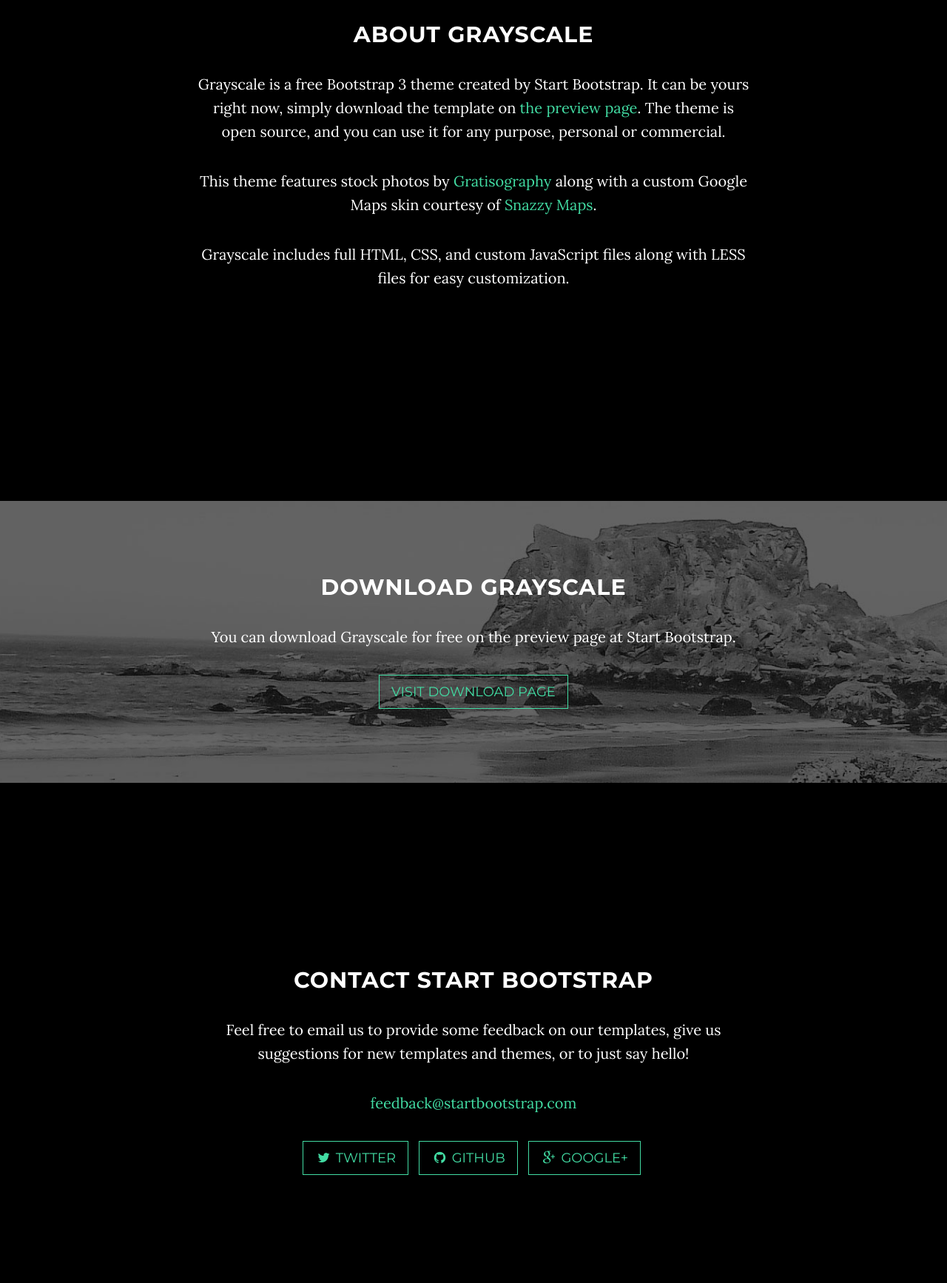
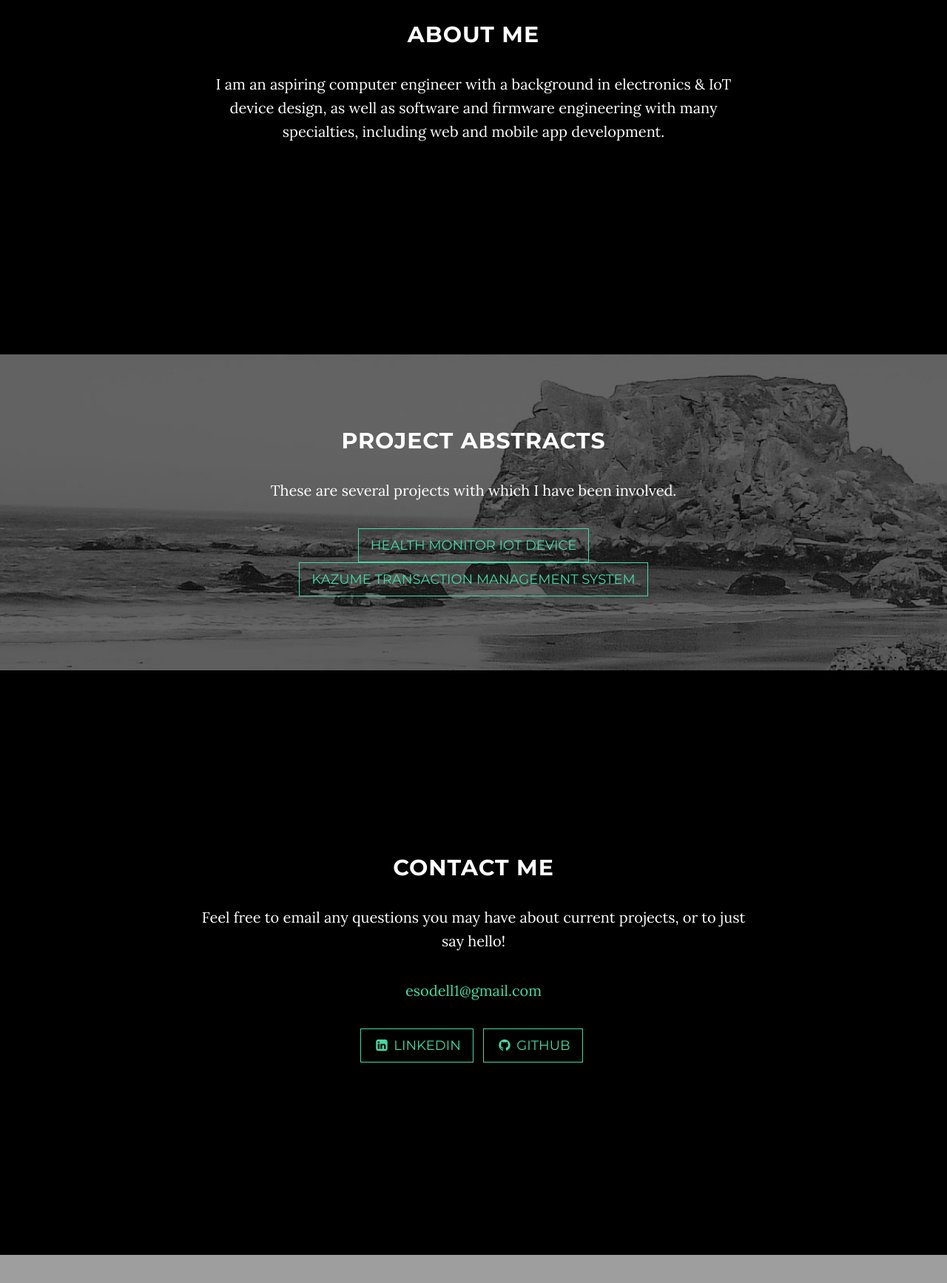
Before and after one commit to esodell1/esodell1.github.io, a plain HTML site: page index.html in a window 1280 px wide. Shown: the part 1020-2754 px from the top of the page at 74% size. Drawn offline with Linux system fonts and the light colour scheme; some packages are replaced by stand-ins of ours; grey boxes are pictures that could not be loaded.

Commit message:
Fixed template design

```diff
--- a/css/grayscale.css
+++ b/css/grayscale.css
@@ -175,7 +175,7 @@
     }
 
     .intro .intro-body .brand-heading {
-        font-size: 100px;
+        font-size: 60px;
     }
 
     .intro .intro-body .intro-text {
@@ -261,11 +261,11 @@
     padding-top: 100px;
 }
 
-.download-section {
+.projects-section {
     width: 100%;
     padding: 50px 0;
     color: #fff;
-    background: url(../img/downloads-bg.jpg) no-repeat center center scroll;
+    background: url(../img/projects-bg.jpg) no-repeat center center scroll;
     background-color: #000;
     -webkit-background-size: cover;
     -moz-background-size: cover;
@@ -284,7 +284,7 @@
         padding-top: 250px;
     }
 
-    .download-section {
+    .projects-section {
         padding: 100px 0;
     }
 
--- a/index.html
+++ b/index.html
@@ -41,7 +41,7 @@
         <i class="fa fa-bars"></i>
       </button>
       <a class="navbar-brand page-scroll" href="#page-top">
-                    <i class="fa fa-play-circle"></i>  <span class="light">Start</span> Bootstrap
+        <i class="fa fa-play-circle"></i> <span class="light">Eric</span> Odell
       </a>
     </div>
 
@@ -56,7 +56,7 @@
           <a class="page-scroll" href="#about">About</a>
         </li>
         <li>
-                        <a class="page-scroll" href="#download">Download</a>
+          <a class="page-scroll" href="#projects">Projects</a>
         </li>
         <li>
           <a class="page-scroll" href="#contact">Contact</a>
@@ -74,8 +74,8 @@
     <div class="container">
       <div class="row">
         <div class="col-md-8 col-md-offset-2">
-                        <h1 class="brand-heading">Grayscale</h1>
-                        <p class="intro-text">A free, responsive, one page Bootstrap theme.<br>Created by Start Bootstrap.</p>
+          <h1 class="brand-heading">Computer Engineer</h1>
+          <p class="intro-text">Software Engineering<br>Hardware Design & Test</p>
           <a href="#about" class="btn btn-circle page-scroll">
             <i class="fa fa-angle-double-down animated"></i>
           </a>
@@ -89,22 +89,24 @@
 <section id="about" class="container content-section text-center">
   <div class="row">
     <div class="col-lg-8 col-lg-offset-2">
-                <h2>About Grayscale</h2>
-                <p>Grayscale is a free Bootstrap 3 theme created by Start Bootstrap. It can be yours right now, simply download the template on <a href="http://startbootstrap.com/template-overviews/grayscale/">the preview page</a>. The theme is open source, and you can use it for any purpose, personal or commercial.</p>
-                <p>This theme features stock photos by <a href="http://gratisography.com/">Gratisography</a> along with a custom Google Maps skin courtesy of <a href="http://snazzymaps.com/">Snazzy Maps</a>.</p>
-                <p>Grayscale includes full HTML, CSS, and custom JavaScript files along with LESS files for easy customization.</p>
+      <h2>About Me</h2>
+      <p>I am an aspiring computer engineer with a background in electronics & IoT device design, as well as software
+        and firmware engineering with many specialties, including web and mobile app development.</p>
     </div>
   </div>
 </section>
 
 <!-- Download Section -->
-    <section id="download" class="content-section text-center">
-        <div class="download-section">
+<section id="projects" class="content-section text-center">
+  <div class="projects-section">
     <div class="container">
       <div class="col-lg-8 col-lg-offset-2">
-                    <h2>Download Grayscale</h2>
-                    <p>You can download Grayscale for free on the preview page at Start Bootstrap.</p>
-                    <a href="http://startbootstrap.com/template-overviews/grayscale/" class="btn btn-default btn-lg">Visit Download Page</a>
+        <h2>Project Abstracts</h2>
+        <p>These are several projects with which I have been involved.</p>
+        <div class="row">
+          <a href="#" class="btn btn-default btn-lg">Health Monitor IoT Device</a>
+          <a href="#" class="btn btn-default btn-lg">Kazume Transaction Management System</a>
+        </div>
       </div>
     </div>
   </div>
@@ -114,19 +116,18 @@
 <section id="contact" class="container content-section text-center">
   <div class="row">
     <div class="col-lg-8 col-lg-offset-2">
-                <h2>Contact Start Bootstrap</h2>
-                <p>Feel free to email us to provide some feedback on our templates, give us suggestions for new templates and themes, or to just say hello!</p>
-                <p><a href="mailto:feedback@startbootstrap.com">feedback@startbootstrap.com</a>
+      <h2>Contact Me</h2>
+      <p>Feel free to email any questions you may have about current projects, or to just say hello!</p>
+      <p><a href="mailto:esodell1@gmail.com">esodell1@gmail.com</a>
       </p>
       <ul class="list-inline banner-social-buttons">
         <li>
-                        <a href="https://twitter.com/SBootstrap" class="btn btn-default btn-lg"><i class="fa fa-twitter fa-fw"></i> <span class="network-name">Twitter</span></a>
+          <a href="https://www.linkedin.com/in/eric-odell-86300894" class="btn btn-default btn-lg"><i class="fa fa-linkedin-square fa-fw"></i>
+            <span class="network-name">LinkedIn</span></a>
         </li>
         <li>
-                        <a href="https://github.com/IronSummitMedia/startbootstrap" class="btn btn-default btn-lg"><i class="fa fa-github fa-fw"></i> <span class="network-name">Github</span></a>
-                    </li>
-                    <li>
-                        <a href="https://plus.google.com/+Startbootstrap/posts" class="btn btn-default btn-lg"><i class="fa fa-google-plus fa-fw"></i> <span class="network-name">Google+</span></a>
+          <a href="https://github.com/esodell1" class="btn btn-default btn-lg"><i
+              class="fa fa-github fa-fw"></i> <span class="network-name">Github</span></a>
         </li>
       </ul>
     </div>
@@ -139,7 +140,7 @@
 <!-- Footer -->
 <footer>
   <div class="container text-center">
-            <p>Copyright &copy; Your Website 2014</p>
+    <p>Eric Odell - 2016</p>
   </div>
 </footer>
 
@@ -153,7 +154,8 @@
 <script src="js/jquery.easing.min.js"></script>
 
 <!-- Google Maps API Key - Use your own API key to enable the map feature. More information on the Google Maps API can be found at https://developers.google.com/maps/ -->
-    <script type="text/javascript" src="https://maps.googleapis.com/maps/api/js?key=AIzaSyCRngKslUGJTlibkQ3FkfTxj3Xss1UlZDA&sensor=false"></script>
+<script type="text/javascript"
+        src="https://maps.googleapis.com/maps/api/js?key=AIzaSyCRngKslUGJTlibkQ3FkfTxj3Xss1UlZDA&sensor=false"></script>
 
 <!-- Custom Theme JavaScript -->
 <script src="js/grayscale.js"></script>
```
Also changed, not shown: img/projects-bg.jpg (renamed from img/downloads-bg.jpg). Lines whose indentation alone changed are shown as unchanged.
